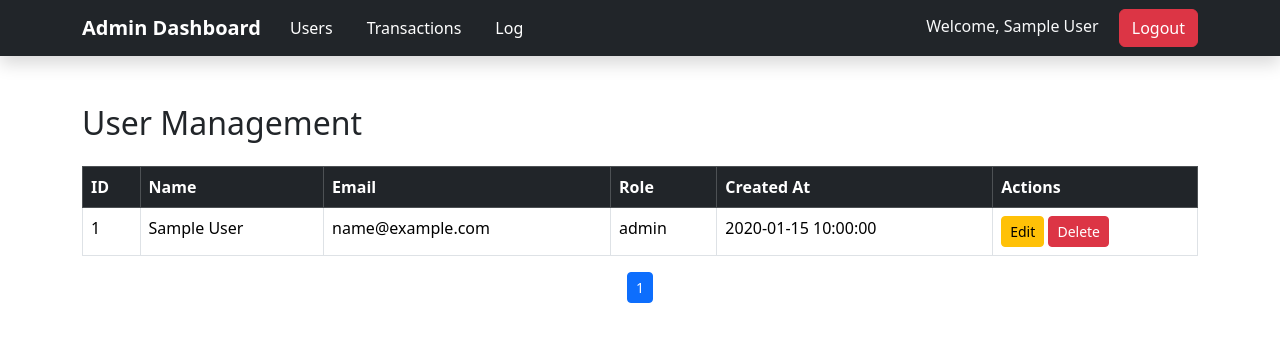
After one commit to Meighel/Gravity_Well_Space_Effect, a PHP site: page /php/users.php in a window 1280 px wide. The commit adds this page. Shown: the top 342 px of the page. Run offline with PHP 8.4, Linux system fonts and the light colour scheme; the visitor is signed in with stand-in values (Sample User, id 1); tables that the repository leaves empty or names only in its code hold one stand-in row (values such as "Sample post").

Commit message:
download fix, paginate, user page add

```diff
--- a/index.php
+++ b/index.php
@@ -45,7 +45,7 @@ if (isset($_SESSION['user_id']) && isset($_SESSION['user_role'])) {
       <p class="lead">Imitate the far and vacuum sound of deep space — in your own audio projects.</p>
       <img src="img/example-plugin.jpeg" class="img-fluid my-4 rounded shadow" alt="Gravity Well Plugin Banner">
       <br>
-      <a href="download.html" class="btn btn-primary btn-lg">Get the Plugin</a>
+      <a href="php/login.php" class="btn btn-primary btn-lg">Get the Plugin</a>
     </div>
 
     <hr class="my-5 border-light">
@@ -63,8 +63,8 @@ if (isset($_SESSION['user_id']) && isset($_SESSION['user_role'])) {
     <section id="buy" class="mt-5 text-center">
       <h2 class="text-success">Buy Now</h2>
       <p class="mb-4">Download the VST/AU version for your platform.</p>
-      <a href="download.html" class="btn btn-outline-light btn-lg me-2">Buy for Windows</a>
-      <a href="dashboard.html" class="btn btn-outline-light btn-lg">Buy for Mac</a>
+      <a href="php/login.php" class="btn btn-outline-light btn-lg me-2">Buy for Windows</a>
+      <a href="php/login.php" class="btn btn-outline-light btn-lg">Buy for Mac</a>
     </section>
   </div>
 
--- /dev/null
+++ b/js/pagination.js
@@ -0,0 +1,41 @@
+function paginate(tableBodySelector, rowsPerPage = 5) {
+    const tbody = document.querySelector(tableBodySelector);
+    if (!tbody) return;
+
+    const rows = Array.from(tbody.querySelectorAll('tr'));
+    const totalRows = rows.length;
+    const totalPages = Math.ceil(totalRows / rowsPerPage);
+    let currentPage = 1;
+
+    const paginationContainer = document.createElement('div');
+    paginationContainer.className = 'pagination-controls mt-3 d-flex justify-content-center gap-2';
+
+    function showPage(page) {
+        currentPage = page;
+        const start = (page - 1) * rowsPerPage;
+        const end = start + rowsPerPage;
+
+        rows.forEach((row, i) => {
+            row.style.display = i >= start && i < end ? '' : 'none';
+        });
+
+        renderPagination();
+    }
+
+    function renderPagination() {
+        paginationContainer.innerHTML = '';
+
+        for (let i = 1; i <= totalPages; i++) {
+            const btn = document.createElement('button');
+            btn.textContent = i;
+            btn.className = `btn btn-sm ${i === currentPage ? 'btn-primary' : 'btn-outline-primary'}`;
+            btn.addEventListener('click', () => showPage(i));
+            paginationContainer.appendChild(btn);
+        }
+    }
+
+    // Insert pagination after the table
+    tbody.closest('table').after(paginationContainer);
+
+    showPage(1);
+}
--- a/php/audit_logs.php
+++ b/php/audit_logs.php
@@ -45,7 +45,7 @@ $result = $conn->query($sql);
         <th>Timestamp</th>
       </tr>
     </thead>
-    <tbody>
+    <tbody id="audittable">
       <?php
       if ($result->num_rows > 0) {
         while ($row = $result->fetch_assoc()) {
@@ -66,5 +66,9 @@ $result = $conn->query($sql);
 </div>
 
 <script src="https://cdn.jsdelivr.net/npm/bootstrap@5.3.0-alpha1/dist/js/bootstrap.bundle.min.js"></script>
+<script src="../js/pagination.js"></script>
+<script>
+  paginate('#audittable', 15);
+</script>
 </body>
 </html>
--- a/php/db.php
+++ b/php/db.php
@@ -7,4 +7,8 @@ $port = 3307;
 
 $conn = new mysqli($host, $user, $pass, $dbname, $port);
 
+if ($conn->connect_error) {
+    die("Connection failed: " . $conn->connect_error);
+}
+
 ?>
--- a/php/login.php
+++ b/php/login.php
@@ -75,7 +75,7 @@ if ($_SERVER['REQUEST_METHOD'] === 'POST') {
 
 <nav class="navbar navbar-expand-lg navbar-dark bg-dark shadow">
   <div class="container">
-    <a class="navbar-brand fw-bold" href="index.php">Gravity Well Space FX</a>
+    <a class="navbar-brand fw-bold" href="../index.php">Gravity Well Space FX</a>
   </div>
 </nav>
 
--- /dev/null
+++ b/php/users.php
@@ -0,0 +1,84 @@
+<?php
+session_start();
+require 'db.php';
+
+if (!isset($_SESSION['user_role']) || $_SESSION['user_role'] !== 'Admin') {
+    header("Location: login.php");
+    exit;
+}
+
+// Fetch all users
+$users = [];
+$user_stmt = $conn->prepare("SELECT id, firstname, lastname, email, role, created_at FROM users ORDER BY created_at DESC");
+$user_stmt->execute();
+$user_result = $user_stmt->get_result();
+while ($row = $user_result->fetch_assoc()) {
+    $users[] = $row;
+}
+?>
+
+<!DOCTYPE html>
+<html lang="en">
+<head>
+    <meta charset="UTF-8">
+    <title>Manage Users - Admin</title>
+    <link href="https://cdn.jsdelivr.net/npm/bootstrap@5.3.0-alpha1/dist/css/bootstrap.min.css" rel="stylesheet">
+</head>
+<body>
+
+<nav class="navbar navbar-expand-lg navbar-dark bg-dark shadow">
+    <div class="container">
+        <a class="navbar-brand fw-bold" href="admin_dashboard.php">Admin Dashboard</a>
+        <a href="users.php" class="btn text-white me-2">Users</a>
+        <a href="transactions.php" class="btn text-white me-2">Transactions</a>
+        <a href="audit_logs.php" class="btn text-white me-2">Log</a>
+        <div class="ms-auto">
+            <span class="text-light me-3">Welcome, <?php echo $_SESSION['user_name']; ?></span>
+            <a href="logout.php" class="btn btn-danger">Logout</a>
+        </div>
+    </div>
+</nav>
+
+<div class="container mt-5">
+    <h2 class="mb-4">User Management</h2>
+
+    <?php if (count($users) > 0): ?>
+    <table class="table table-bordered">
+        <thead class="table-dark">
+            <tr>
+                <th>ID</th>
+                <th>Name</th>
+                <th>Email</th>
+                <th>Role</th>
+                <th>Created At</th>
+                <th>Actions</th>
+            </tr>
+        </thead>
+        <tbody id="usertable">
+        <?php foreach ($users as $user): ?>
+            <tr>
+                <td><?php echo htmlspecialchars($user['id']); ?></td>
+                <td><?php echo htmlspecialchars($user['firstname'] . ' ' . $user['lastname']); ?></td>
+                <td><?php echo htmlspecialchars($user['email']); ?></td>
+                <td><?php echo htmlspecialchars($user['role']); ?></td>
+                <td><?php echo htmlspecialchars($user['created_at']); ?></td>
+                <td>
+                    <a href="edit_user.php?id=<?php echo $user['id']; ?>" class="btn btn-sm btn-warning">Edit</a>
+                    <a href="delete_user.php?id=<?php echo $user['id']; ?>" class="btn btn-sm btn-danger" onclick="return confirm('Are you sure?');">Delete</a>
+                </td>
+            </tr>
+        <?php endforeach; ?>
+        </tbody>
+    </table>
+    <?php else: ?>
+        <p>No users found.</p>
+    <?php endif; ?>
+</div>
+
+<script src="https://cdn.jsdelivr.net/npm/bootstrap@5.3.0-alpha1/dist/js/bootstrap.bundle.min.js"></script>
+<script src="../js/pagination.js"></script>
+<script>
+  paginate('#usertable', 10);
+</script>
+</body>
+</html>
```
Also changed, not shown: php/admin_dashboard.php (+11 -2 lines), php/clients.php (+5 -2 lines), php/download.php (+3 -24 lines), php/transactions.php (+5 -2 lines), 1 other file.
